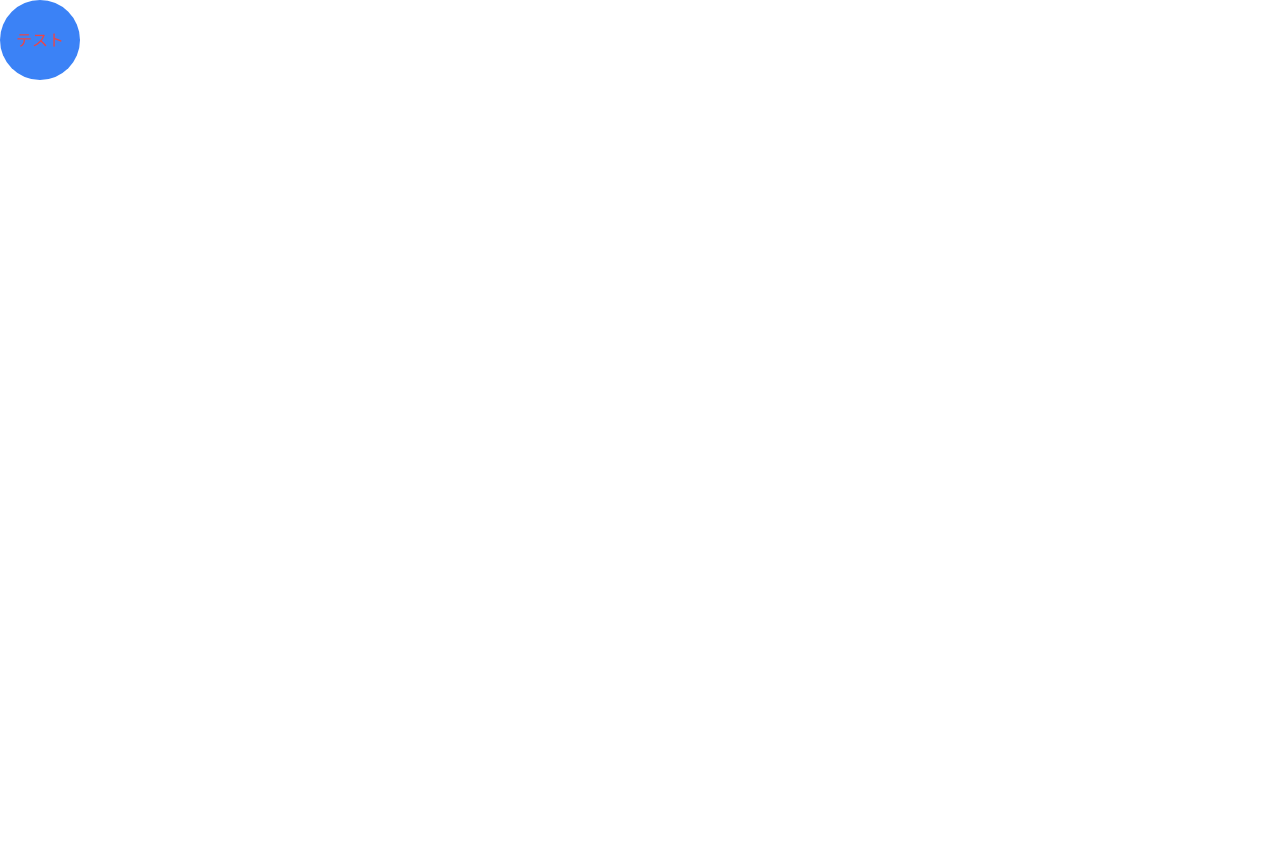
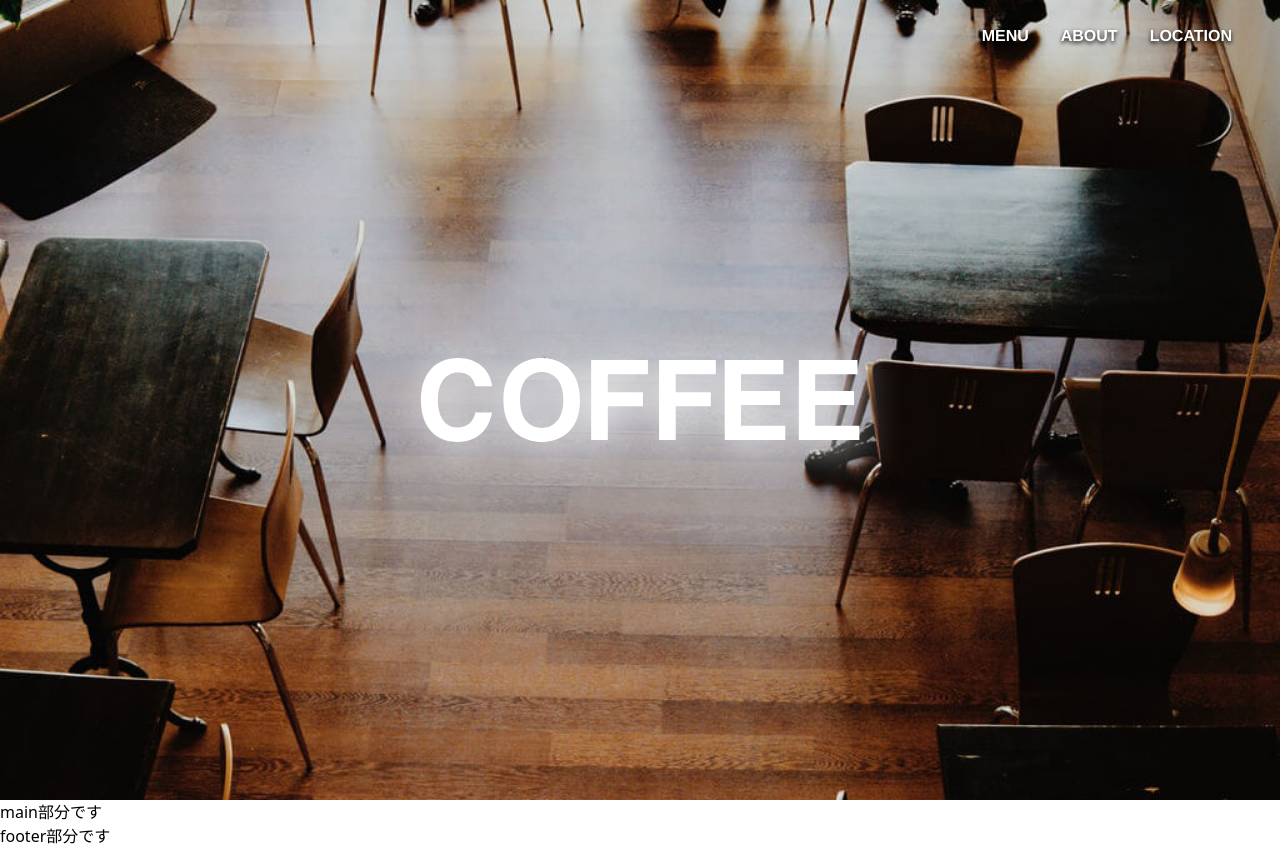
Before and after one commit to ryo28/store-site-demo, a Next.js app: page / in a window 1280 px wide. Before the commit the page ends 800 px from the top, so only its background shows below. Built offline with nearby package versions, Linux system fonts and the light colour scheme.

Commit message:
✨ headerとfooterを共通部分としてlayoutに追加しました、mainをtopに追加

```diff
--- /dev/null
+++ b/src/app/(top)/_components/FooterContent.jsx
@@ -0,0 +1,7 @@
+export function FooterContent() {
+  return (
+    <>
+      <footer>footer部分です</footer>
+    </>
+  );
+}
--- /dev/null
+++ b/src/app/(top)/layout.jsx
@@ -0,0 +1,13 @@
+import { FooterContent } from "./_components/FooterContent";
+import { HeaderContent } from "./_components/HeaderContent";
+
+export default function TopLayout({ children }) {
+  return (
+    <>
+      <HeaderContent />
+      <main>{children}</main>
+      <FooterContent/>
+
+    </>
+  );
+}
--- /dev/null
+++ b/src/app/(top)/page.jsx
@@ -0,0 +1,7 @@
+export default function Home() {
+  return (
+    <>
+      <div>main部分です</div>
+    </>
+  );
+}
--- a/src/app/page.jsx
+++ /dev/null
@@ -1,9 +0,0 @@
-export default function Home() {
-  return (
-    <>
-      <div className="flex h-20 w-20 items-center justify-center rounded-full bg-blue-500 text-red-500">
-        テスト
-      </div>
-    </>
-  );
-}
```
